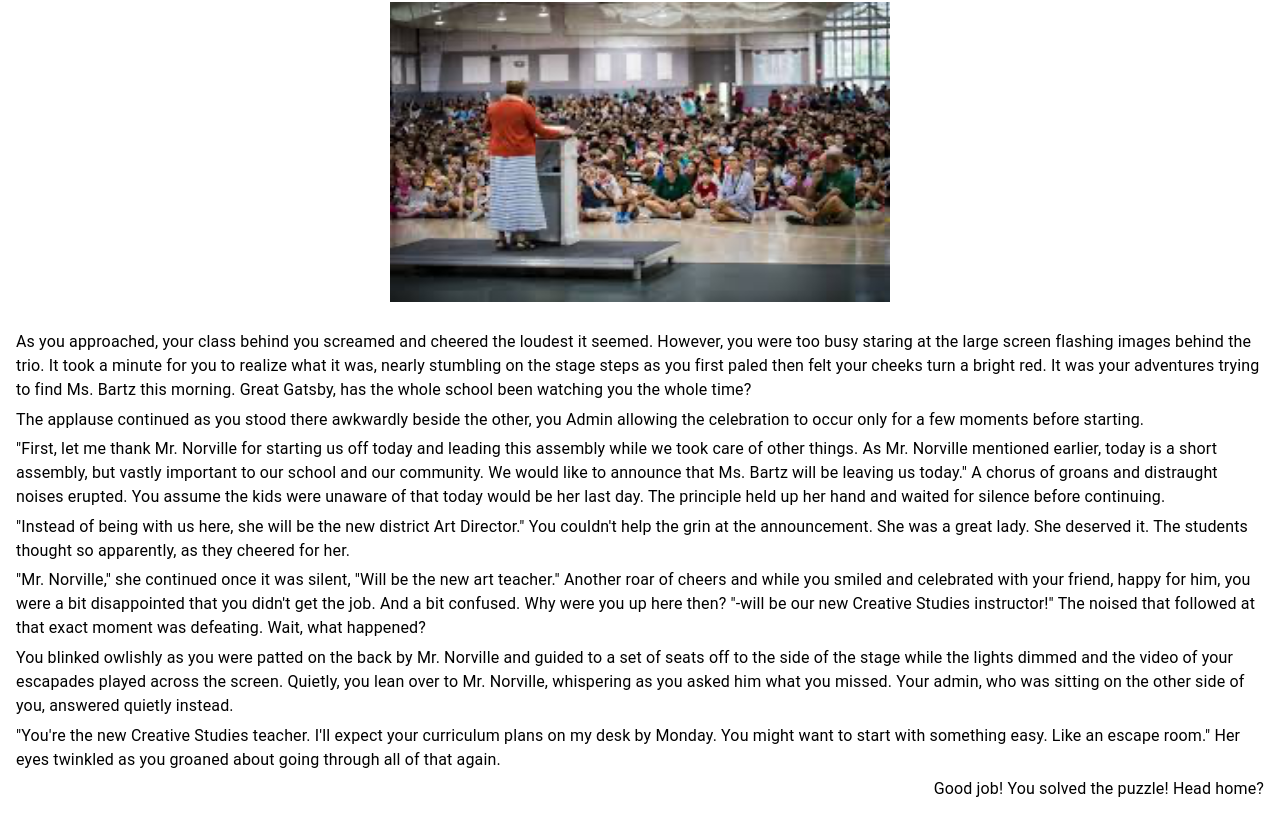
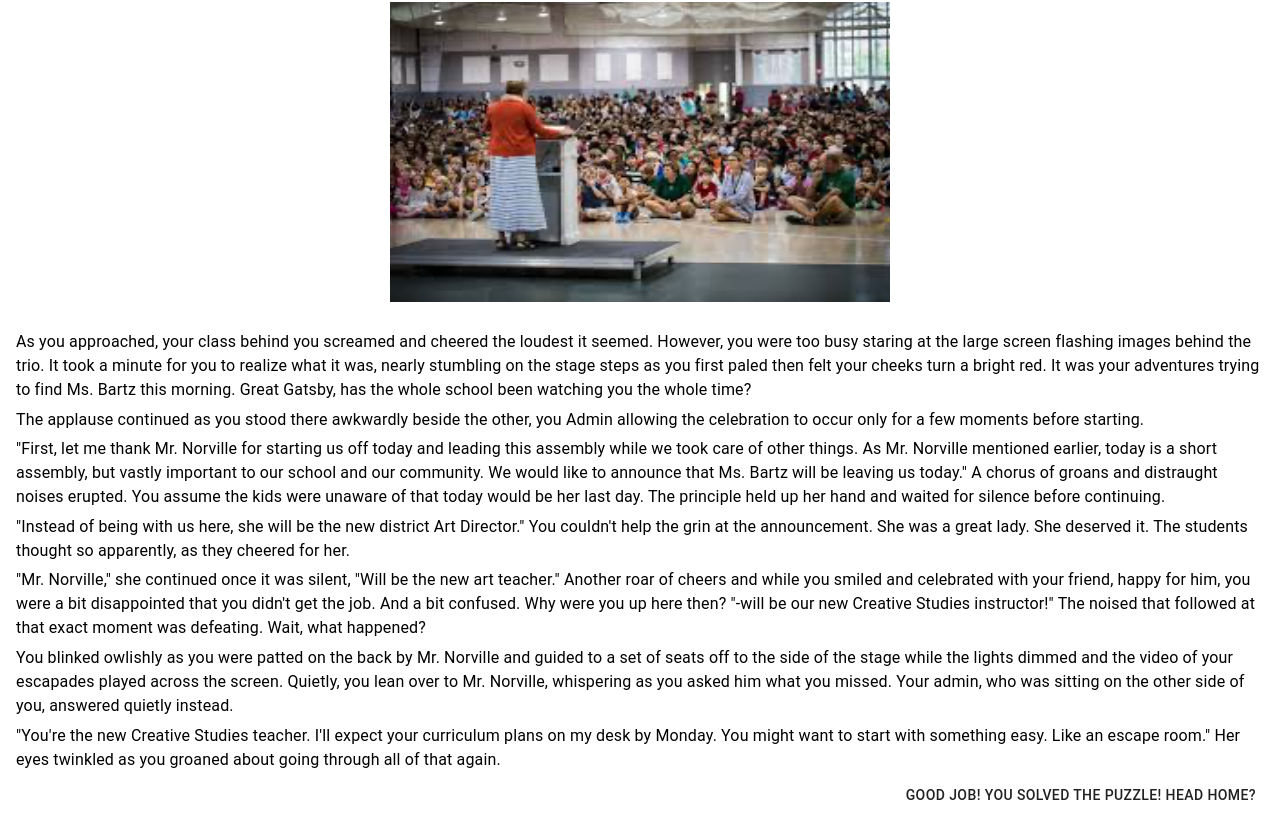
Before and after one commit to jettlin/teach-aide, a Next.js app: page /game in a window 1280 px wide. Shown: the part 386-1225 px from the top of the page. Built offline with nearby package versions, Linux system fonts and the light colour scheme.

Commit message:
Game mostly done

```diff
--- a/components/rooms/assembly.js
+++ b/components/rooms/assembly.js
@@ -1,4 +1,4 @@
-import { Typography } from "@material-ui/core";
+import { Button, Typography } from "@material-ui/core";
 import styled from 'styled-components';
 import Image from 'next/image';
 
@@ -55,7 +55,9 @@ const Assembly = () => (
       "You're the new Creative Studies teacher. I'll expect your curriculum plans on my desk by Monday. You might want to start with something easy. Like an escape room." Her eyes twinkled as you groaned about going through all of that again.
     </Typography>
     <Typography gutterBottom align="right">
-      Good job! You solved the puzzle! Head home?
+      <Button href="/story">
+        Good job! You solved the puzzle! Head home?
+      </Button>
     </Typography>
   </Body>
 );
--- a/pages/game.js
+++ b/pages/game.js
@@ -22,9 +22,6 @@ const Game = () => {
   }
 
   const completedRooms = Object.keys(found).filter(i => found[i].found.length === found[i].max);
-
-  // alert(completedRooms);
-  // alert(JSON.stringify(found.lounge.found));
 
   let onNext = null;
   if (completedRooms.length === Object.keys(found).length) onNext = () => setCurRoom('closet');
```
Also changed, not shown: 1 other file (tests, documents, lock files or other folders).
